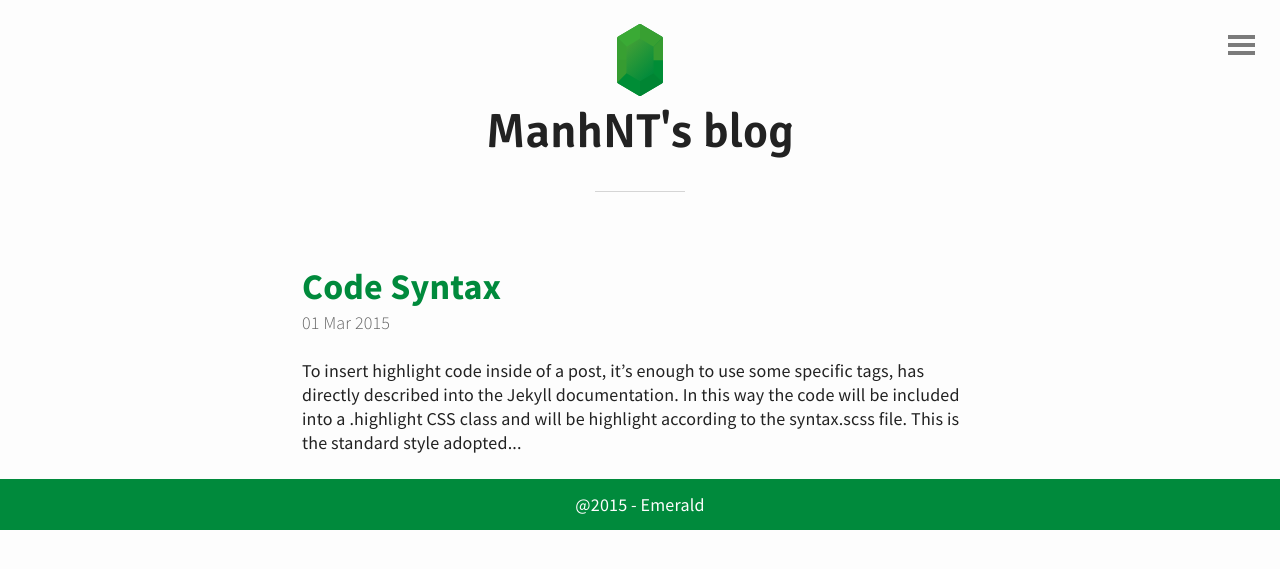
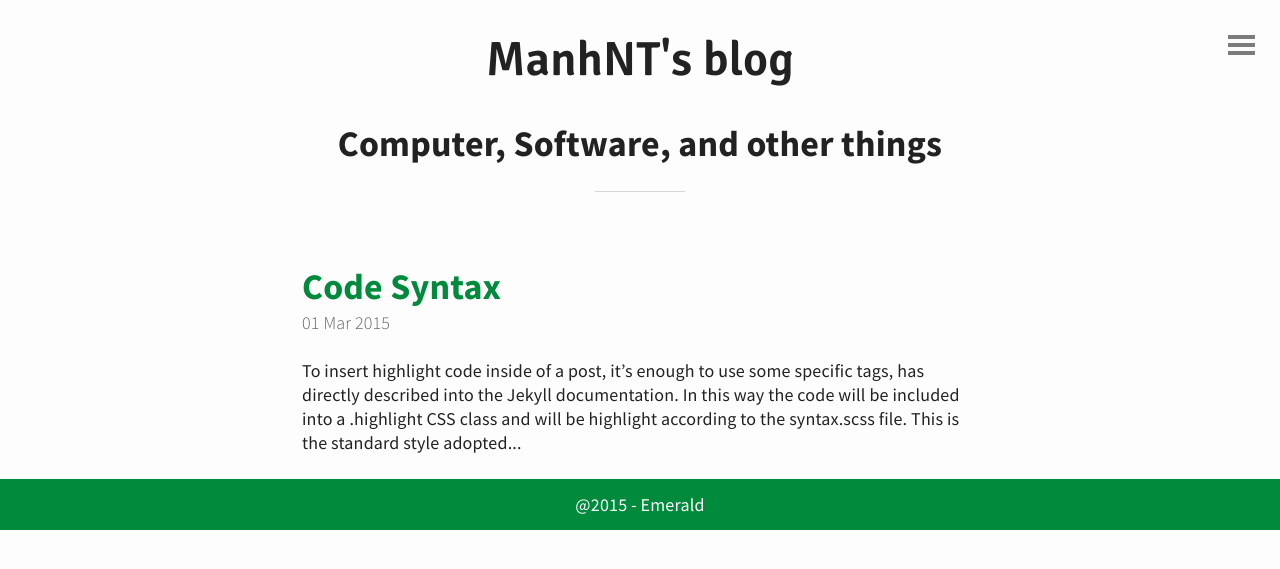
Before and after one commit to manhnt/manhnt.github.io, a Jekyll site: the page built from index.html, in a window 1280 px wide. Shown: the top 569 px of the page. Built offline with Jekyll 4.4.1, drawn with Linux system fonts in a browser that asks for light colours; the list of posts is cut into pages by our own code.

Commit message:
Update page header title

```diff
--- a/_includes/header.html
+++ b/_includes/header.html
@@ -1,6 +1,6 @@
 <header id="header">
 	<a href="{{ site.baseurl }}">
-		<img src="{{ "img/emerald.svg" | prepend: site.baseurl }}" alt="Site logo">
 	  <h1>ManhNT's blog</h1>
+		<h2>Computer, Software, and other things</h2>
 	</a>
 </header>
```
